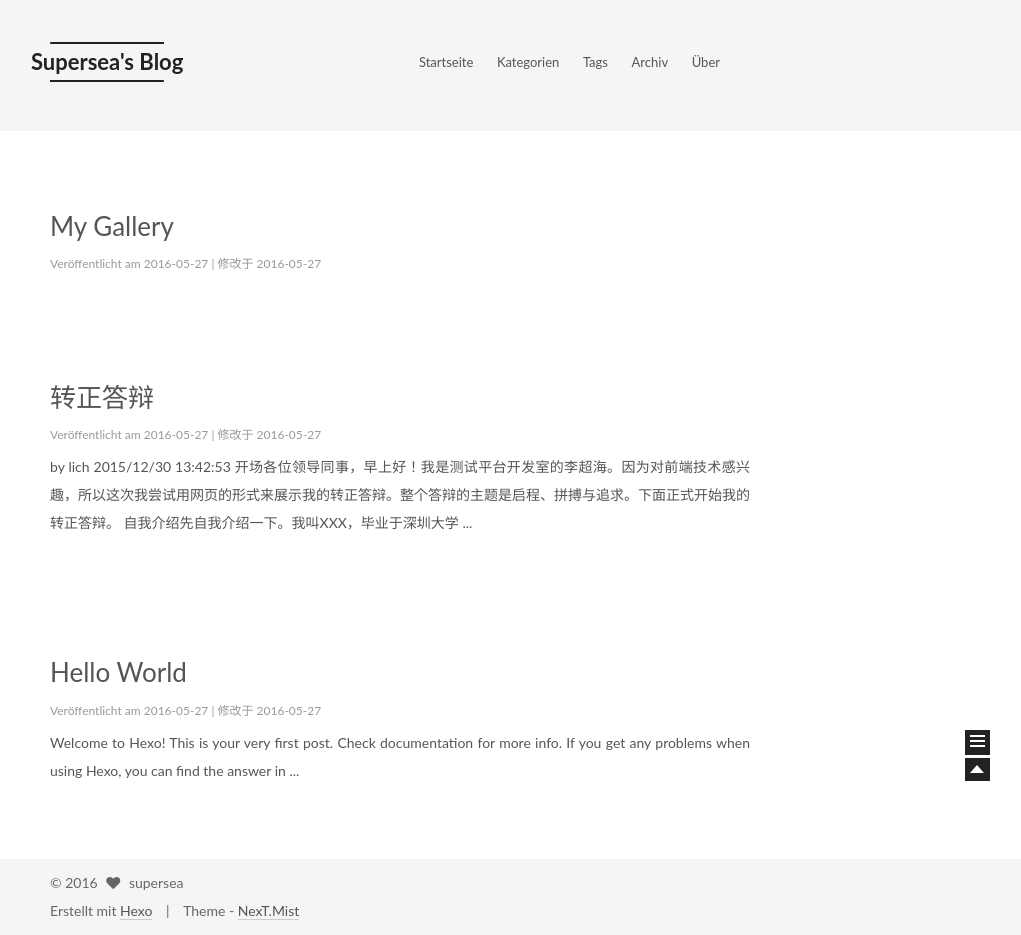
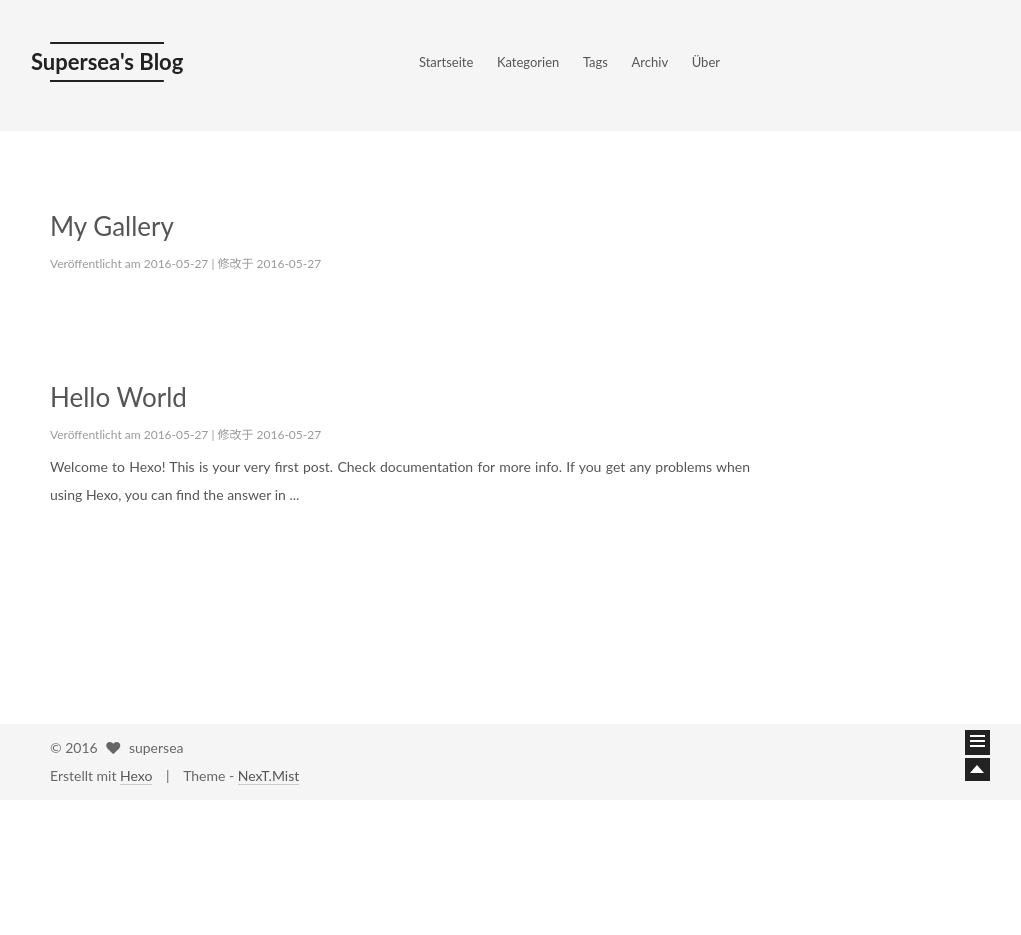
Before and after one commit to supersea/supersea.github.io, a plain HTML site: page index.html in a window 1280 px wide. Shown: the whole page, without its empty margins (240-1261 px from the left). After the commit the page ends 800 px from the top, so only its background shows below. Drawn offline with Linux system fonts and the light colour scheme.

Commit message:
Site updated: 2016-05-27 19:32:45

```diff
--- a/index.html
+++ b/index.html
@@ -202,6 +202,15 @@
 
 
 
+
+
+
+
+
+
+
+
+
   <article class="post post-type-normal " itemscope itemtype="http://schema.org/Article">
 
 
@@ -264,103 +273,6 @@
           <!--
           <div class="post-more-link text-center">
             <a class="btn" href="/2016/05/27/My-Gallery/#more" rel="contents">
-              Weiterlesen &raquo;
-            </a>
-          </div>
-          -->
-
-
-    </div>
-
-    <footer class="post-footer">
-
-
-
-
-
-
-        <div class="post-eof"></div>
-
-    </footer>
-  </article>
-
-
-
-
-
-
-
-
-
-
-
-
-  <article class="post post-type-normal " itemscope itemtype="http://schema.org/Article">
-
-
-      <header class="post-header">
-
-
-
-          <h1 class="post-title" itemprop="name headline">
-
-
-
-
-                <a class="post-title-link" href="/2016/05/27/supersea-s-home/" itemprop="url">
-                  转正答辩
-                </a>
-
-
-          </h1>
-
-
-        <div class="post-meta">
-          <span class="post-time">
-            Veröffentlicht am
-            <time itemprop="dateCreated" datetime="2016-05-27T14:59:49+08:00" content="2016-05-27">
-              2016-05-27
-            </time>
-          </span>
-          <span class="post-time">
-            | 修改于
-            <time itemprop="dateCreated" datetime="2016-05-27T19:11:11+08:00" content="2016-05-27">
-              2016-05-27
-            </time>
-          </span>
-
-
-
-
-
-
-
-
-
-        </div>
-      </header>
-
-
-
-    <div class="post-body">
-
-
-
-
-
-
-          <span itemprop="articleBody">
-
-
-by lich 2015/12/30 13:42:53
-
-开场各位领导同事，早上好！我是测试平台开发室的李超海。因为对前端技术感兴趣，所以这次我尝试用网页的形式来展示我的转正答辩。整个答辩的主题是启程、拼搏与追求。下面正式开始我的转正答辩。
-自我介绍先自我介绍一下。我叫XXX，毕业于深圳大学
-            ...
-          </span>
-          <!--
-          <div class="post-more-link text-center">
-            <a class="btn" href="/2016/05/27/supersea-s-home/#more" rel="contents">
               Weiterlesen &raquo;
             </a>
           </div>
```
Also changed, not shown: 2016/05/27/supersea-s-home/index.html (+6 -6 lines).
